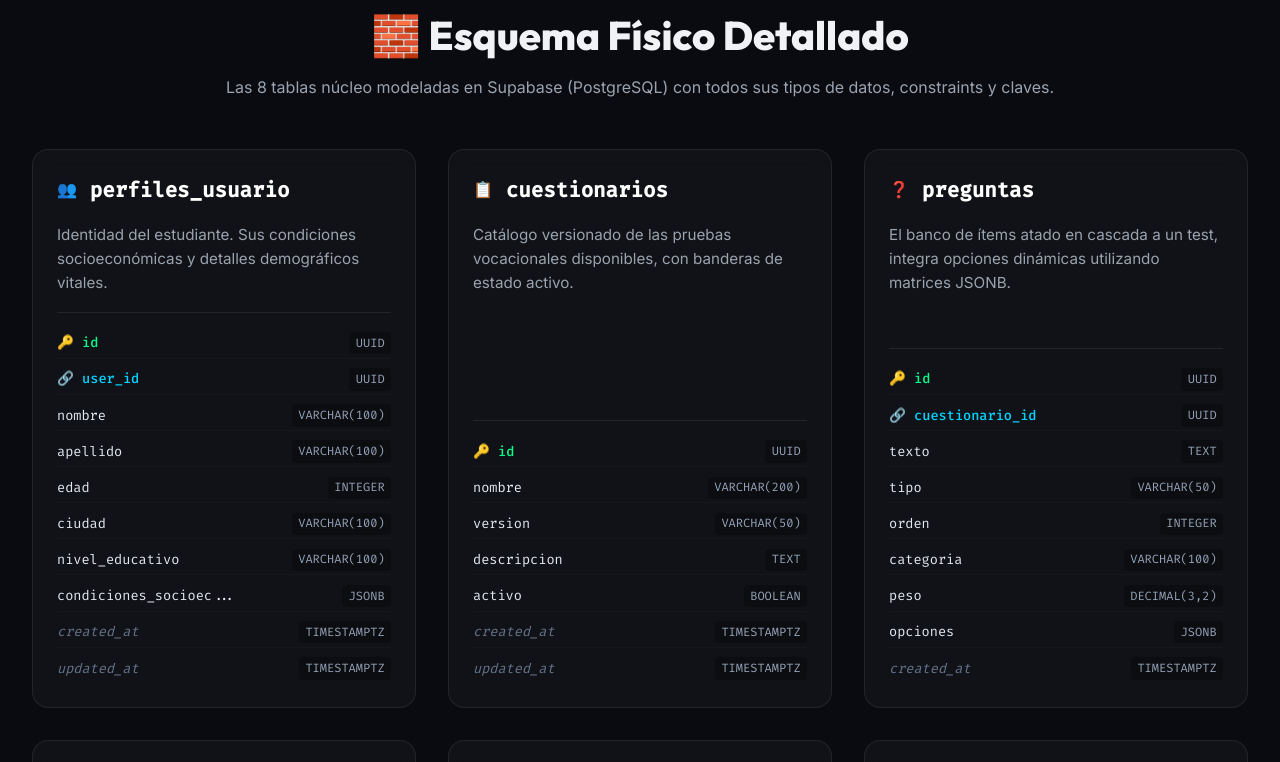
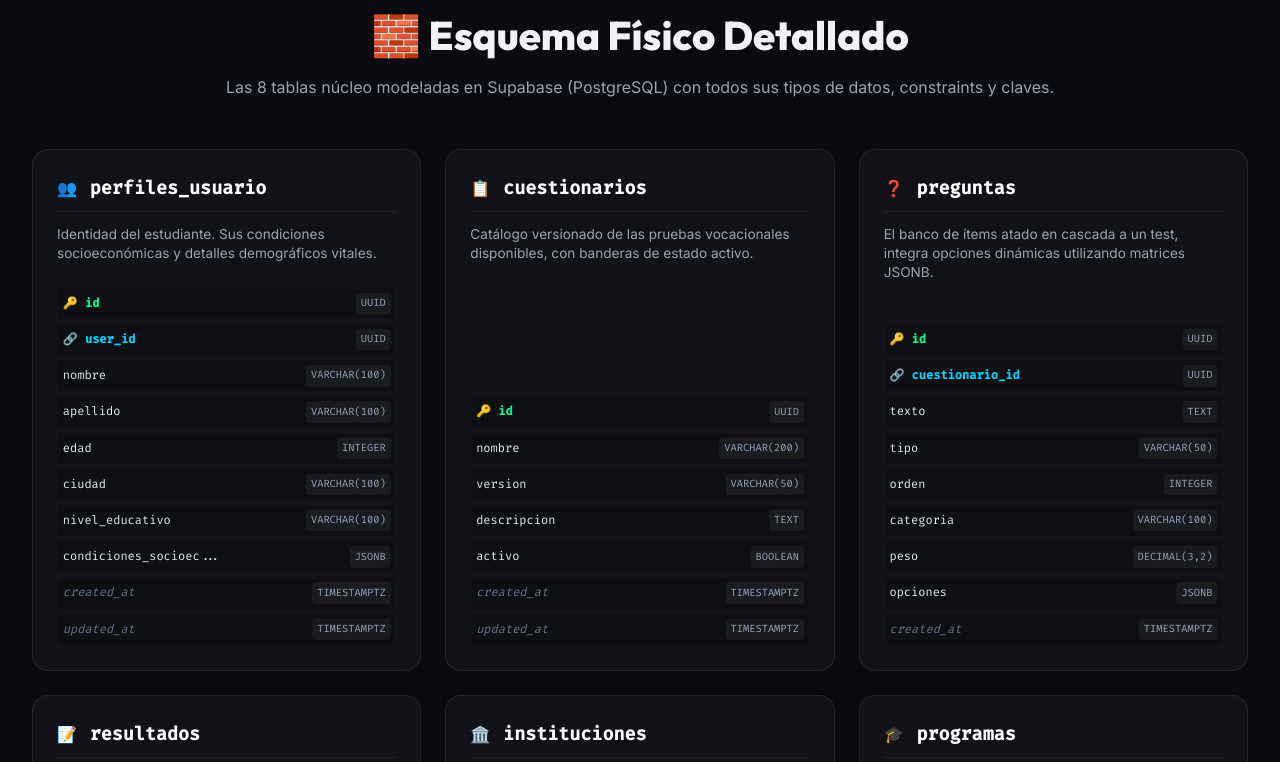
Before and after one commit to davidm052006/brota-database-design, a plain HTML site: page index.html in a window 1280 px wide. Shown: the part 833-1595 px from the top of the page. Drawn offline with Linux system fonts and the light colour scheme.

Commit message:
cambios en las cards de las tablas

```diff
--- a/styles.css
+++ b/styles.css
@@ -254,69 +254,95 @@ h4 {
 /* Grid Larga para Tablas DETALLADAS */
 .grid-cards-large {
     display: grid;
-    /* Ajustado para que las cartas ocupen más y dejen ver el schema */
-    grid-template-columns: repeat(auto-fit, minmax(360px, 1fr));
-    gap: 2rem;
+    grid-template-columns: 1fr;
+    gap: 1.5rem;
+    align-items: stretch;
+}
+
+/* Forzar que se vean en cuadritos y no uno debajo del otro */
+@media (min-width: 640px) {
+    .grid-cards-large {
+        grid-template-columns: repeat(2, 1fr);
+    }
+}
+
+@media (min-width: 1024px) {
+    .grid-cards-large {
+        grid-template-columns: repeat(3, 1fr);
+    }
+}
+
+@media (min-width: 1400px) {
+    .grid-cards-large {
+        grid-template-columns: repeat(4, 1fr);
+    }
 }
 
 .table-card {
     display: flex;
     flex-direction: column;
+    justify-content: flex-start;
 }
 
 .table-header {
     display: flex;
     align-items: center;
     gap: 0.8rem;
-    margin-bottom: 1rem;
+    margin-bottom: 0.8rem;
+    padding-bottom: 0.5rem;
+    border-bottom: 1px solid rgba(255, 255, 255, 0.05);
 }
 
 .table-header h3 {
-    font-size: 1.3rem;
+    font-size: 1.15rem;
     color: #fff;
     font-family: var(--font-mono);
+    word-break: break-all;
 }
 
 .table-desc {
     color: var(--text-muted);
-    font-size: 0.95rem;
+    font-size: 0.85rem;
     margin-bottom: 1rem;
+    line-height: 1.4;
 }
 
-/* Estilos para SCHEMA LIST */
+/* Estilos para SCHEMA LIST compactos */
 .schema-list {
     list-style: none;
     margin-top: auto;
-    padding-top: 1rem;
-    border-top: 1px solid var(--border-glass);
+    padding-top: 0.5rem;
     font-family: var(--font-mono);
-    font-size: 0.85rem;
+    font-size: 0.75rem;
     display: flex;
     flex-direction: column;
-    gap: 0.4rem;
+    gap: 0.2rem;
 }
 
 .schema-list li {
     display: flex;
     justify-content: space-between;
     align-items: center;
-    padding: 0.2rem 0;
-    border-bottom: 1px solid rgba(255, 255, 255, 0.02);
+    padding: 0.3rem;
+    border-radius: 4px;
+    background: rgba(0, 0, 0, 0.15);
+    border: 1px solid rgba(255, 255, 255, 0.02);
 }
 
-.schema-list li:last-child {
-    border-bottom: none;
+.schema-list li:hover {
+    background: rgba(0, 0, 0, 0.4);
+    border-color: rgba(0, 255, 136, 0.2);
 }
 
 /* Colores de las columnas */
 .col-pk {
     color: var(--primary);
-    font-weight: 500;
+    font-weight: 600;
 }
 
 .col-fk {
     color: var(--secondary);
-    font-weight: 500;
+    font-weight: 600;
 }
 
 .col-normal {
@@ -330,10 +356,12 @@ h4 {
 
 .col-type {
     color: #94a3b8;
-    font-size: 0.75rem;
-    background: rgba(0, 0, 0, 0.3);
-    padding: 0.1rem 0.4rem;
+    font-size: 0.65rem;
+    background: rgba(255, 255, 255, 0.05);
+    padding: 0.15rem 0.3rem;
     border-radius: 4px;
+    margin-left: 0.5rem;
+    text-align: right;
 }
 
 /* Code Showcase*/
```
